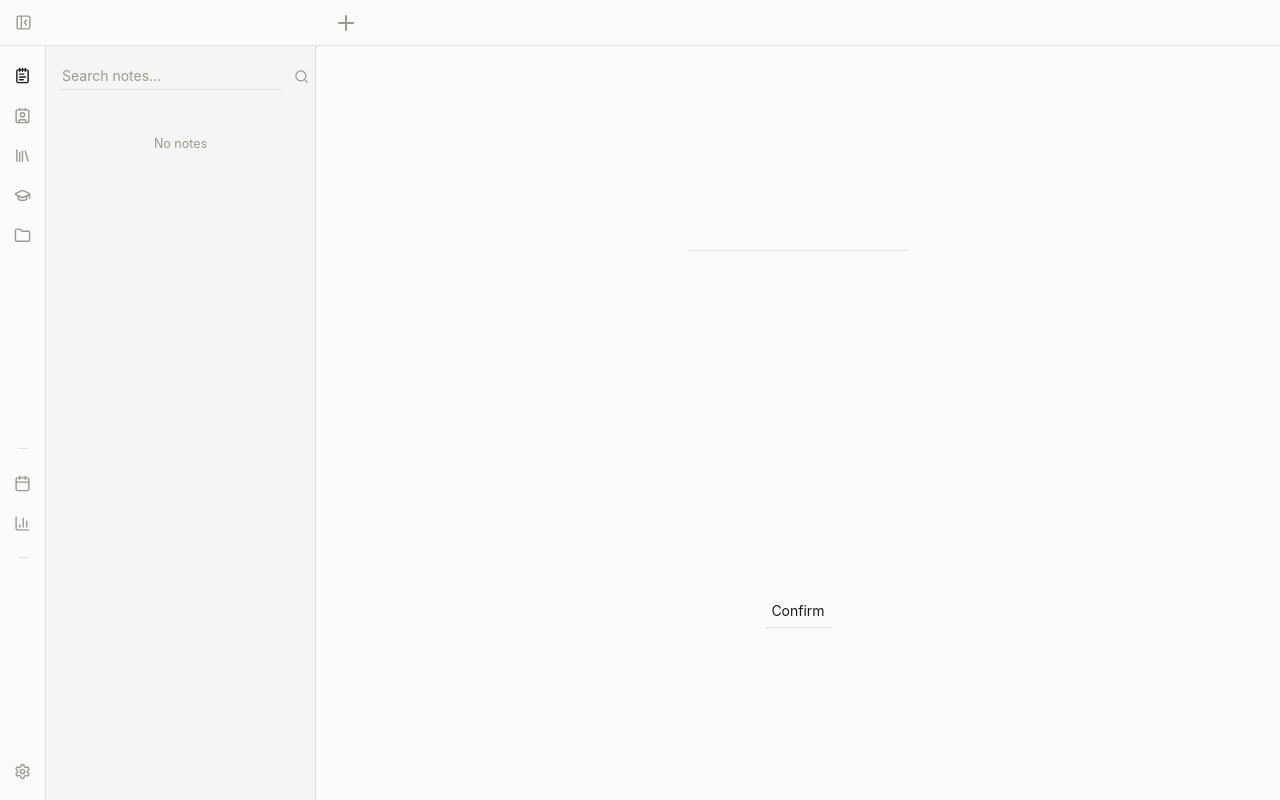
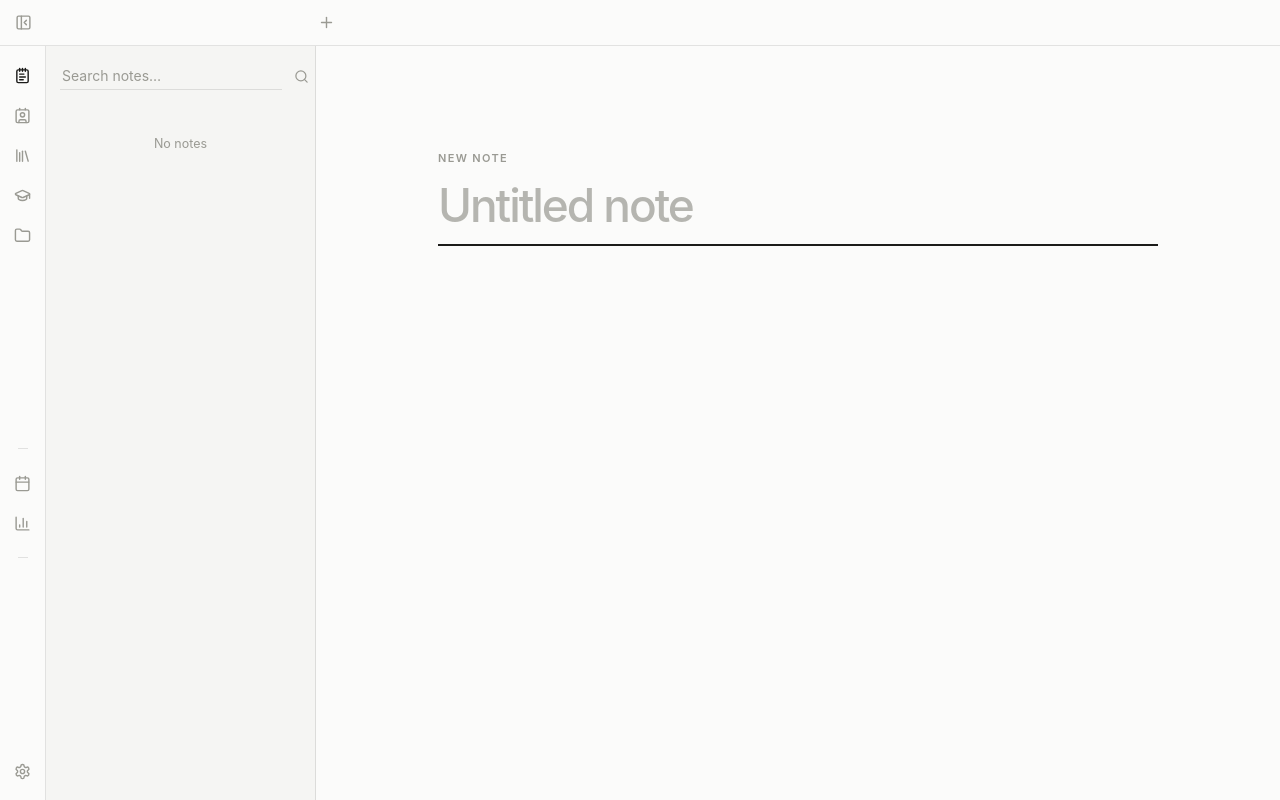
Before and after one commit to TwoSevens/pensy, a SvelteKit app: page /vault in a window 1280 px wide. Both pictures are taken after a click on the button 346 px from the left and 22 px from the top of the page. Built offline with nearby package versions, Linux system fonts and the light colour scheme; a web font is replaced by a local one.

Commit message:
Add staged note creation and opening

```diff
--- a/src/routes/vault/+page.css
+++ b/src/routes/vault/+page.css
@@ -59,6 +59,12 @@
 
 .tab:hover {
   color: var(--muted);
+}
+
+.new-tab {
+  flex: none;
+  width: 46px;
+  padding: 0;
 }
 
 .tab.active {
@@ -168,14 +174,19 @@
   width: 100%;
   padding: 8px 10px;
   overflow: hidden;
-  color: var(--text);
+  color: var(--muted);
   text-align: left;
   white-space: nowrap;
   text-overflow: ellipsis;
   border-radius: 4px;
+  transition:
+    color 0.13s,
+    background 0.13s;
 }
 
-.note-item:hover {
+.note-item:hover,
+.note-item.active {
+  color: var(--text);
   background: var(--line);
 }
 
@@ -193,6 +204,47 @@
   place-items: center;
 }
 
+.staging-note {
+  width: min(720px, calc(100% - 64px));
+  align-self: start;
+  margin-top: clamp(72px, 13vh, 132px);
+}
+
+.staging-kicker {
+  margin-bottom: 12px;
+  font-size: 11px;
+  font-weight: 600;
+  letter-spacing: 0.12em;
+  text-transform: uppercase;
+  color: var(--faint);
+}
+
+.staging-title {
+  display: block;
+  width: 100%;
+  padding: 0 0 13px;
+  font-size: clamp(28px, 4vw, 46px);
+  font-weight: 500;
+  line-height: 1.12;
+  letter-spacing: -0.045em;
+  color: var(--text);
+  border-bottom: 1px solid var(--line);
+  transition:
+    border-color 0.14s,
+    box-shadow 0.14s;
+  user-select: text;
+}
+
+.staging-title::placeholder {
+  color: var(--faint);
+  opacity: 0.72;
+}
+
+.staging-title:focus {
+  border-bottom-color: var(--text);
+  box-shadow: 0 1px 0 var(--text);
+}
+
 /* bottom right only, hugging its content */
 .status {
   position: fixed;
--- a/src/routes/vault/+page.svelte
+++ b/src/routes/vault/+page.svelte
@@ -19,7 +19,6 @@
     PanelLeftClose,
     Search,
     Settings,
-    FolderTree,
     Plus,
   } from "@lucide/svelte";
 
@@ -43,9 +42,30 @@
 
   let staging_mode = $state(false);
   let staging_title = $state("");
+  let staging_title_input = $state<HTMLInputElement>();
+  let creating_note = $state(false);
 
   function select_category(id: (typeof CATEGORIES)[number]["id"]) {
     active_category = id;
+  }
+
+  function stage_new_note() {
+    if (creating_note) {
+      return;
+    }
+
+    tab_status = "";
+    staging_title = "";
+    staging_mode = true;
+  }
+
+  function cancel_staged_note() {
+    if (creating_note) {
+      return;
+    }
+
+    staging_mode = false;
+    staging_title = "";
   }
 
   async function refresh_notes() {
@@ -63,21 +83,65 @@
     void refresh_notes();
   });
 
-  async function new_note() {
-    const category = string_to_note_category(active_category);
-    if (category === undefined) {
+  $effect(() => {
+    if (staging_mode && staging_title_input) {
+      staging_title_input.focus();
+    }
+  });
+
+  function open_note(note: Note) {
+    const existing_tab = open_tabs.findIndex((tab) => tab.noteId === note.noteId);
+    if (existing_tab >= 0) {
+      focused_tab = existing_tab;
       return;
     }
 
-    const note = await create_note(staging_title, category);
+    open_tabs.push(note);
+    focused_tab = open_tabs.length - 1;
+    tab_status = "";
+  }
+
+  async function commit_staged_note() {
+    if (creating_note) {
+      return;
+    }
+
+    const title = staging_title.trim();
+    if (title.length === 0) {
+      cancel_staged_note();
+      return;
+    }
+
+    const category = string_to_note_category(active_category);
+    if (category === undefined) {
+      cancel_staged_note();
+      return;
+    }
+
+    creating_note = true;
+    const note = await create_note(title, category);
+    creating_note = false;
+
     if (note instanceof Error) {
       tab_status = note.message;
+      staging_title_input?.focus();
       return;
     }
 
     staging_mode = false;
     staging_title = "";
+    open_note(note);
     await refresh_notes();
+  }
+
+  function handle_staging_keydown(event: KeyboardEvent) {
+    if (event.key === "Enter") {
+      event.preventDefault();
+      void commit_staged_note();
+    } else if (event.key === "Escape") {
+      event.preventDefault();
+      cancel_staged_note();
+    }
   }
 </script>
 
@@ -97,14 +161,26 @@
       {/if}
     </button>
 
-    <div class="tabs">
+    <div class="tabs" role="tablist" aria-label="Open notes">
       {#each open_tabs as tab, index}
-        <button class="tab" class:active={index === focused_tab}>
+        <button
+          class="tab"
+          class:active={index === focused_tab}
+          role="tab"
+          aria-selected={index === focused_tab}
+          aria-label={`Open ${tab.title}`}
+          onclick={() => (focused_tab = index)}
+        >
           <span>{tab.title}</span>
         </button>
       {/each}
-      <button class="tab" onclick={() => (staging_mode = true)}>
-        <Plus />
+      <button
+        class="tab new-tab"
+        type="button"
+        aria-label="New note"
+        onclick={stage_new_note}
+      >
+        <Plus size="17" />
       </button>
     </div>
   </header>
@@ -180,7 +256,12 @@
             <p class="empty">No notes</p>
           {:else}
             {#each notes as note (note.noteId)}
-              <button class="note-item" type="button">
+              <button
+                class="note-item"
+                class:active={open_tabs[focused_tab]?.noteId === note.noteId}
+                type="button"
+                onclick={() => open_note(note)}
+              >
                 <span>{note.title}</span>
               </button>
             {/each}
@@ -190,14 +271,33 @@
     </aside>
   {/if}
 
-  <main class="screen">
+  <main
+    class="screen"
+    onclick={(event) => {
+      if (staging_mode && event.target !== staging_title_input) {
+        void commit_staged_note();
+      }
+    }}
+  >
     {#if staging_mode}
-      <input class="field" type="text" bind:value={staging_title} />
-      <button class="field" onclick={() => new_note()}>Confirm</button>
+      <div class="staging-note">
+        <p class="staging-kicker">New note</p>
+        <input
+          class="staging-title"
+          bind:this={staging_title_input}
+          bind:value={staging_title}
+          type="text"
+          placeholder="Untitled note"
+          aria-label="Note title"
+          autocomplete="off"
+          onkeydown={handle_staging_keydown}
+          onblur={() => void commit_staged_note()}
+        />
+      </div>
     {/if}
   </main>
 
-  {#if focused_tab && tab_status}
+  {#if tab_status}
     <div class="status">{tab_status}</div>
   {/if}
 </div>
```
